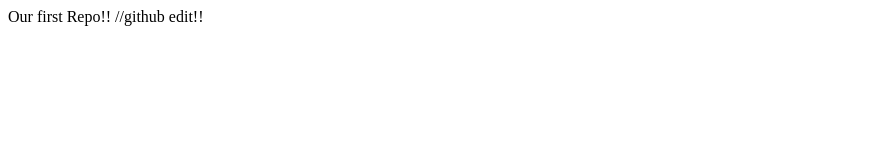
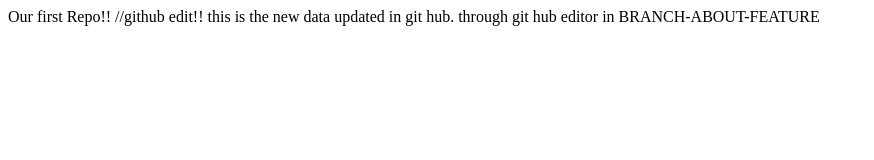
Before and after one commit to shashankdehury/git-course-repo, a website: page index.html in a window 1280 px wide. Shown: the whole page, without its empty margins (0-874 px from the left). Drawn offline with Linux system fonts and the light colour scheme.

Commit message:
updated about.html to about-feature

```diff
--- a/index.html
+++ b/index.html
@@ -3,5 +3,7 @@
      <body>
           Our first Repo!!
           //github edit!!
+
+this is the new data updated in git hub. through git hub editor in BRANCH-ABOUT-FEATURE
      </body>
 </html>
```
